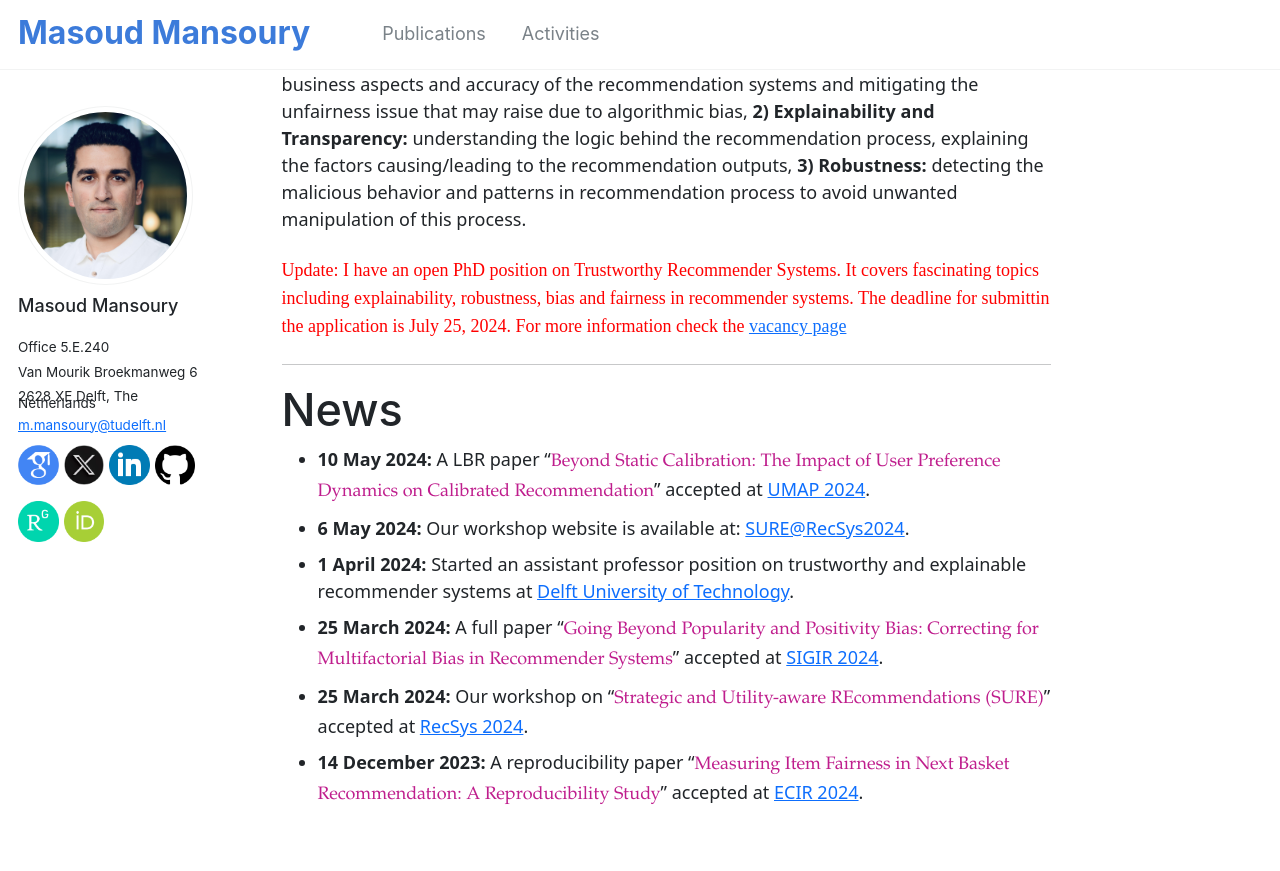
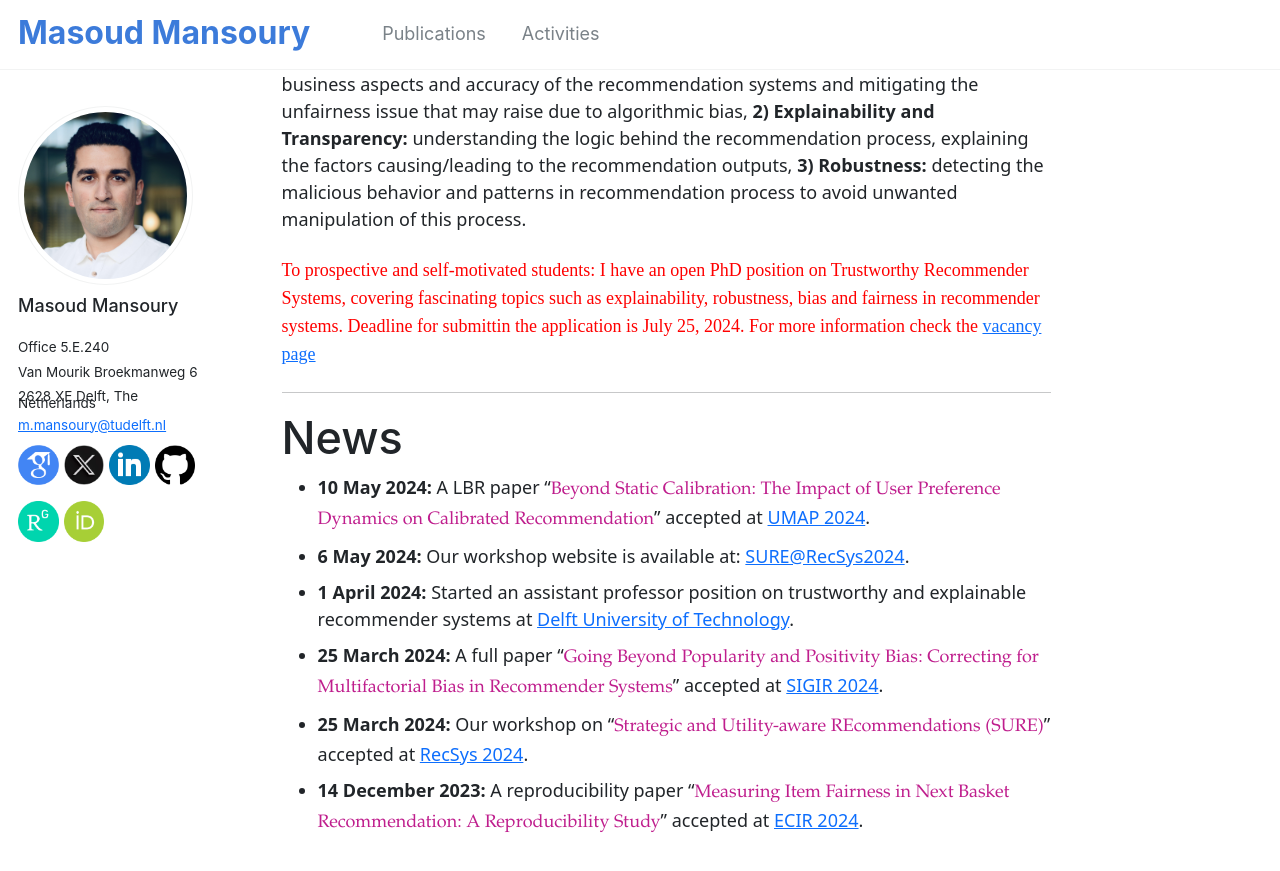
Before and after one commit to masoudmansoury/masoudmansoury.github.io, a Jekyll site: the page built from _pages/about.md, in a window 1280 px wide and 900 px high, scrolled down 649 px. Shown: the top 871 px of the window. Built offline with Jekyll 4.4.1, drawn with Linux system fonts in a browser that asks for light colours; nearby versions of some CDN libraries; library files that are not in the unit come from our copies.

Commit message:
Edited about.md

```diff
--- a/_pages/about.md
+++ b/_pages/about.md
@@ -15,7 +15,7 @@
 Masoud's broad research interests lie in the area of **Trustworthy and Explainable Recommender Systems**. More specifically, he conducts research on the following topics: **1) Algorithmic bias:** tackling bias issue in recommendation models to improve the business aspects and accuracy of the recommendation systems and mitigating the unfairness issue that may raise due to algorithmic bias, **2) Explainability and Transparency:** understanding the logic behind the recommendation process, explaining the factors causing/leading to the recommendation outputs, **3) Robustness:** detecting the malicious behavior and patterns in recommendation process to avoid unwanted manipulation of this process.
 
 
-<span style='color:#FF0000;font-family:bold'>Update: I have an open PhD position on Trustworthy Recommender Systems. It covers fascinating topics including explainability, robustness, bias and fairness in recommender systems. The deadline for submittin the application is July 25, 2024. For more information check the [vacancy page](https://www.tudelft.nl/over-tu-delft/werken-bij-tu-delft/vacatures/details?jobId=17765)</span>
+<span style='color:#FF0000;font-family:"bold"'>To prospective and self-motivated students: I have an open PhD position on Trustworthy Recommender Systems, covering fascinating topics such as explainability, robustness, bias and fairness in recommender systems. Deadline for submittin the application is July 25, 2024. For more information check the [vacancy page](https://www.tudelft.nl/over-tu-delft/werken-bij-tu-delft/vacatures/details?jobId=17765)</span>
 
 -------------------------------------------------------------------
 
```
